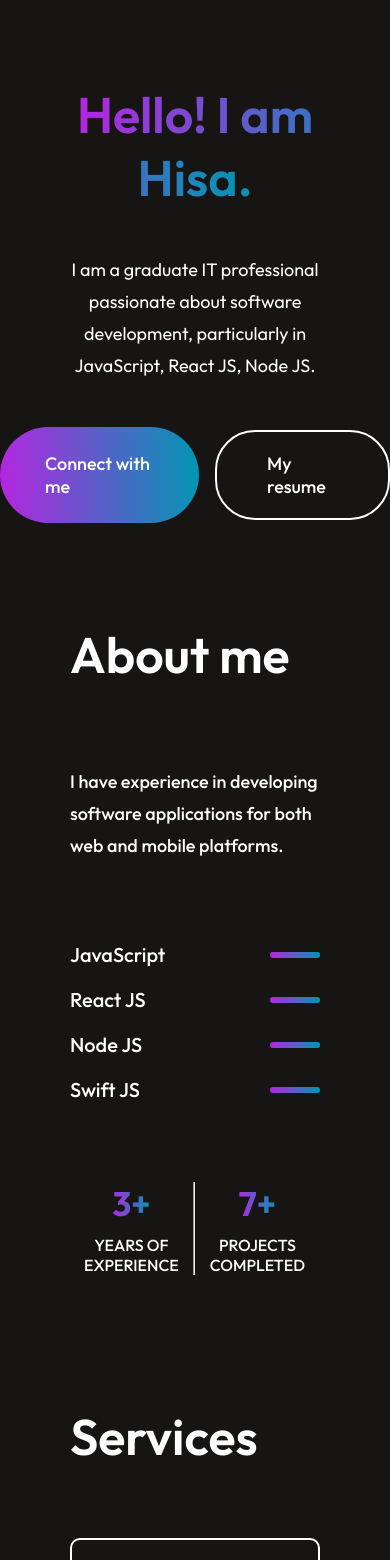
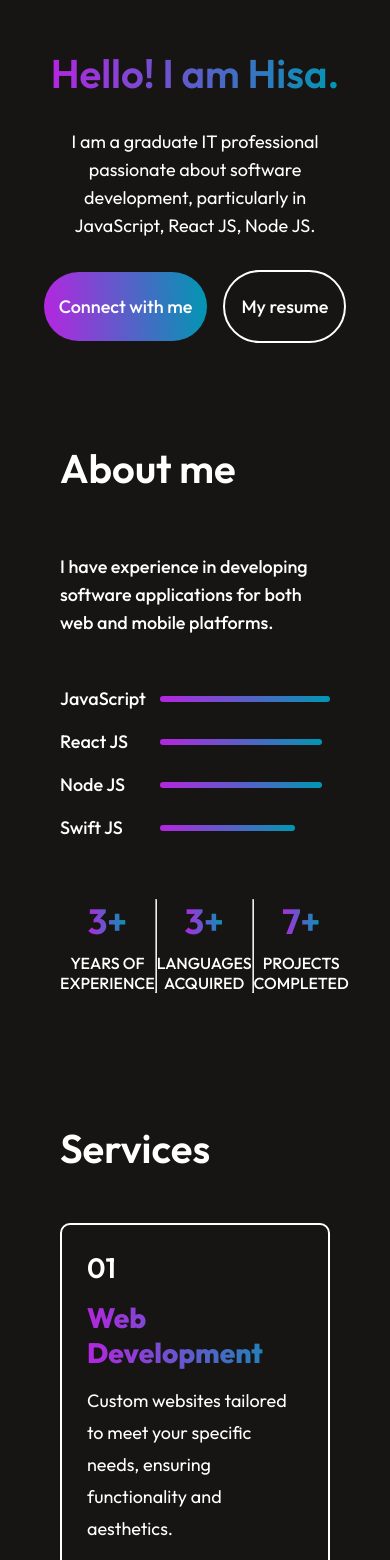
Before and after one commit to Hisa12/vite-portfolio, a React (Vite) app: page / in a window 390 px wide. Shown: the part 426-1986 px from the top of the page. Built offline with nearby package versions, Linux system fonts and the light colour scheme.

Commit message:
fix responsiveness

```diff
--- a/src/Components/About/About.css
+++ b/src/Components/About/About.css
@@ -144,27 +144,43 @@
 
 @media (max-width: 768px) {
   .about {
-    gap: 80px;
-    margin: 50px 70px;
+    gap: 60px;
+    margin: 50px 60px;
     align-items: start;
   }
   .about-title h1 {
-    font-size: 50px;
+    font-size: 40px;
     padding: 0;
   }
 
   .about-left {
     display: none;
   }
+  .about-right {
+    gap: 50px;
+  }
   .about-para {
     font-size: 18px;
-    line-height: 32px;
+    line-height: 28px;
   }
+
+  .about-skill {
+    display: flex;
+    gap: 30px;
+    align-items: center;
+    transition: 0.3s;
+  }
+
   .about-skill p {
-    font-size: 20px;
+    color: #fff;
+    min-width: 70px;
+    font-size: 18px;
   }
+
   .about-skill hr {
+    width: 70%;
     height: 6px;
+    background: linear-gradient(267deg, #0097b2 0.36%, #b923e1 102.06%);
   }
   .about-achievements {
     justify-content: space-between;
@@ -173,7 +189,7 @@
     gap: 10px;
   }
   .about-achievement h1 {
-    font-size: 34px;
+    font-size: 35px;
     font-weight: 700;
   }
   .about-achievement p {
--- a/src/Components/About/About.jsx
+++ b/src/Components/About/About.jsx
@@ -45,6 +45,11 @@ const About = () => {
         </div>
         <hr />
         <div className="about-achievement">
+          <h1>3+</h1>
+          <p>LANGUAGES ACQUIRED</p>
+        </div>
+        <hr />
+        <div className="about-achievement">
           <h1>7+</h1>
           <p>PROJECTS COMPLETED</p>
         </div>
--- a/src/Components/Contact/Contact.css
+++ b/src/Components/Contact/Contact.css
@@ -83,23 +83,20 @@
 @media (max-width: 768px) {
   .contact {
     gap: 50px;
-    margin: 50px 30px;
+    margin: 100px 60px;
     align-items: start;
   }
   .contact-title h1 {
     padding: 0;
-    font-size: 50px;
+    font-size: 40px;
     font-weight: 600;
   }
-  .contact-title img {
-    width: 130px;
-    margin-right: -20px;
-  }
+
   .contact-section {
     flex-direction: column;
   }
   .contact-center h1 {
-    font-size: 50px;
+    font-size: 28px;
   }
   .contact-center p {
     font-size: 18px;
@@ -112,7 +109,6 @@
   }
   .contact-center {
     align-items: start;
-
     text-align: start;
     flex-direction: column;
   }
--- a/src/Components/Hero/Hero.css
+++ b/src/Components/Hero/Hero.css
@@ -88,19 +88,22 @@
 }
 
 @media (max-width: 768px) {
+  .hero {
+    gap: 20px;
+  }
   .hero img {
     margin-top: 60px;
     width: 260px;
   }
   .hero h1 {
-    margin-top: 50px;
+    margin-top: 30px;
     width: 90%;
-    font-size: 50px;
+    font-size: 40px;
   }
   .hero p {
     width: 70%;
     font-size: 18px;
-    line-height: 32px;
+    line-height: 28px;
     margin: 10px 0px;
   }
   .hero-action {
@@ -113,4 +116,11 @@
     padding: 20px 50px;
     border-radius: 40px;
   }
+
+  .hero-connect {
+    padding: 23px 15px;
+  }
+  .hero-resume {
+    padding: 23px 16px;
+  }
 }
--- a/src/Components/MyWork/MyWork.css
+++ b/src/Components/MyWork/MyWork.css
@@ -25,7 +25,7 @@
 
 .mywork-container img {
   box-sizing: border-box;
-  width: 300px;
+  width: 350px;
   transition: 0.3s;
   cursor: pointer;
 }
@@ -61,9 +61,6 @@
   }
 }
 @media (min-width: 769px) and (max-width: 1024px) {
-  .mywork {
-    background-color: #b923e1;
-  }
   .mywork-title h1 {
     font-size: 75px;
   }
@@ -75,12 +72,12 @@
 @media (max-width: 768px) {
   .mywork {
     gap: 50px;
-    margin: 50px 70px;
+    margin: 50px 60px;
     align-items: start;
   }
   .mywork-title h1 {
     padding: 0;
-    font-size: 50px;
+    font-size: 40px;
     font-weight: 600;
   }
   .mywork-container {
--- a/src/Components/Navbar/Navbar.css
+++ b/src/Components/Navbar/Navbar.css
@@ -61,7 +61,7 @@
     align-items: start;
     top: 0;
     gap: 30px;
-    background-color: #1f0016;
+    background-color: #00061f;
     width: 350px;
     height: 100%;
     z-index: 2;
--- a/src/Components/Services/Services.css
+++ b/src/Components/Services/Services.css
@@ -22,7 +22,7 @@
   flex-direction: column;
   justify-content: center;
   gap: 20px;
-  padding: 60px;
+  padding: 50px;
   border-radius: 10px;
   border: 2px solid #fff;
   transition: 0.4s;
@@ -85,20 +85,20 @@
 @media (max-width: 768px) {
   .services {
     align-items: start;
-    gap: 70px;
-    margin: 20px 70px;
+    gap: 50px;
+    margin: 20px 60px;
   }
   .services-title h1 {
     padding: 0;
-    font-size: 50px;
+    font-size: 40px;
   }
   .services-container {
     grid-template-columns: 1fr;
-    gap: 30px;
+    gap: 20px;
   }
   .services-format {
-    gap: 20px;
-    padding: 32px;
+    gap: 15px;
+    padding: 25px;
   }
   .services-format h2 {
     font-size: 28px;
```
